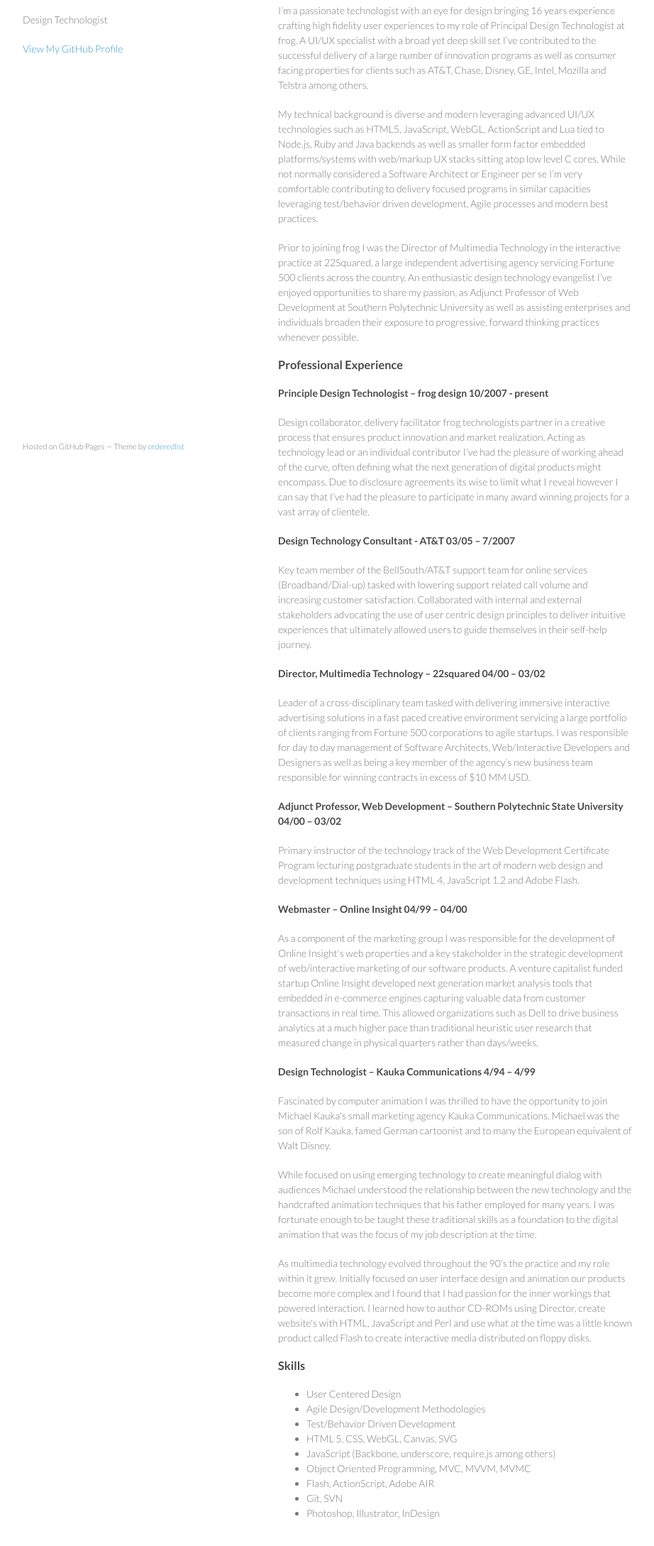
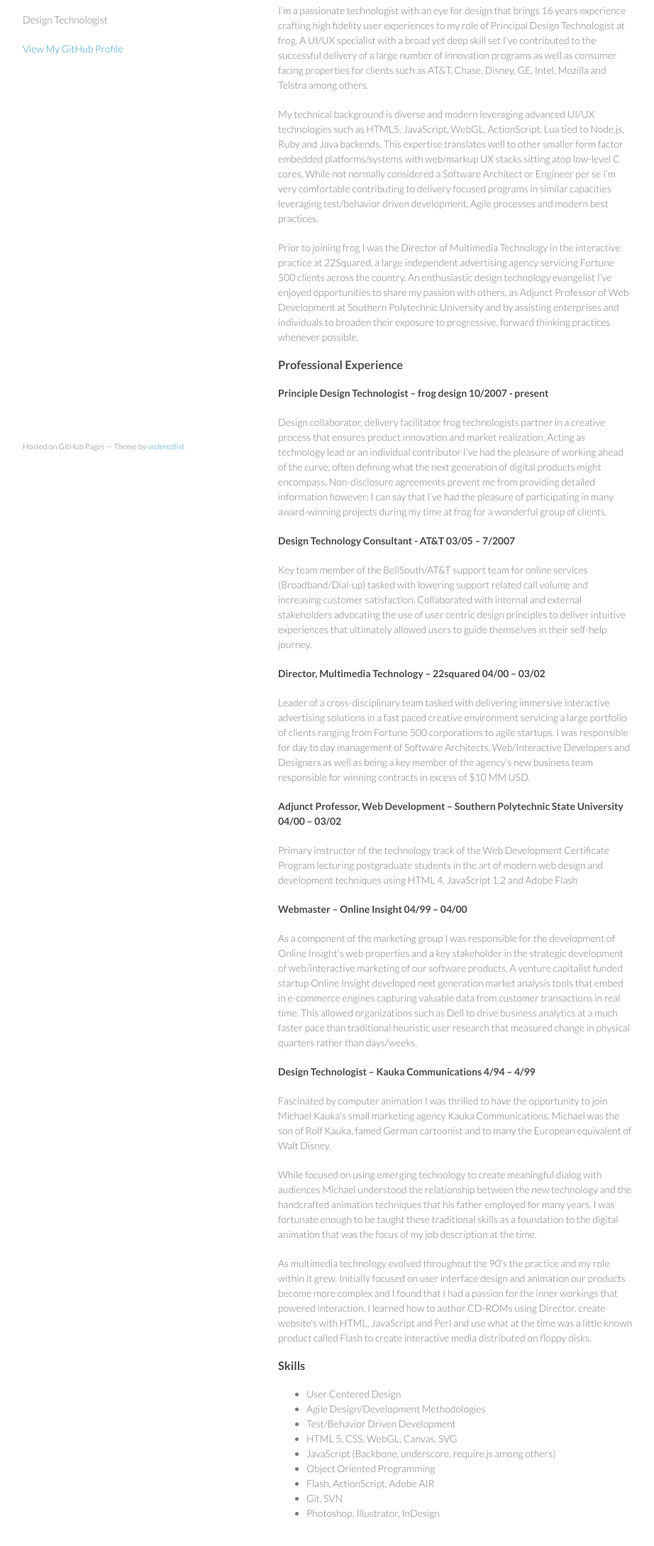
Before and after one commit to sonnyking/sonnyking.github.com, a plain HTML site: page index.html in a window 1280 px wide. Shown: the part 92-2270 px from the top of the page at 71% size, without its empty margins (178-1100 px from the left). Drawn offline with Linux system fonts and the light colour scheme.

Commit message:
Editorial pass

```diff
--- a/index.html
+++ b/index.html
@@ -25,13 +25,13 @@
       <section>
         <h3>A bit about myself</h3>
         <p>
-          I’m a passionate technologist with an eye for design bringing 16 years experience crafting high fidelity user experiences to my role of Principal Design Technologist at frog. A UI/UX specialist with a broad yet deep skill set I’ve contributed to the successful delivery of a large number of innovation programs as well as consumer facing properties for clients such as AT&T, Chase, Disney, GE, Intel, Mozilla and Telstra among others.
+          I’m a passionate technologist with an eye for design that brings 16 years experience crafting high fidelity user experiences to my role of Principal Design Technologist at frog. A UI/UX specialist with a broad yet deep skill set I’ve contributed to the successful delivery of a large number of innovation programs as well as consumer facing properties for clients such as AT&T, Chase, Disney, GE, Intel, Mozilla and Telstra among others.
         </p>
         <p>
-          My technical background is diverse and modern leveraging advanced UI/UX technologies such as HTML5, JavaScript, WebGL, ActionScript and Lua tied to Node.js, Ruby and Java backends as well as smaller form factor embedded platforms/systems with web/markup UX stacks sitting atop low level C cores. While not normally considered a Software Architect or Engineer per se I’m very comfortable contributing to delivery focused programs in similar capacities leveraging test/behavior driven development, Agile processes and modern best practices.
+          My technical background is diverse and modern leveraging advanced UI/UX technologies such as HTML5, JavaScript, WebGL, ActionScript, Lua tied to Node.js, Ruby and Java backends. This expertise translates well to other smaller form factor embedded platforms/systems with web/markup UX stacks sitting atop low-level C cores. While not normally considered a Software Architect or Engineer per se I’m very comfortable contributing to delivery focused programs in similar capacities leveraging test/behavior driven development, Agile processes and modern best practices.
         </p>
         <p>
-          Prior to joining frog I was the Director of Multimedia Technology in the interactive practice at 22Squared, a large independent advertising agency servicing Fortune 500 clients across the country. An enthusiastic design technology evangelist I’ve enjoyed opportunities to share my passion, as Adjunct Professor of Web Development at Southern Polytechnic University as well as assisting enterprises and individuals broaden their exposure to progressive, forward thinking practices whenever possible.
+          Prior to joining frog I was the Director of Multimedia Technology in the interactive practice at 22Squared, a large independent advertising agency servicing Fortune 500 clients across the country. An enthusiastic design technology evangelist I’ve enjoyed opportunities to share my passion with others, as Adjunct Professor of Web Development at Southern Polytechnic University and by assisting enterprises and individuals to broaden their exposure to progressive, forward thinking practices whenever possible.
         </p>
 
         <h3>Professional Experience</h3>
@@ -39,7 +39,7 @@
         <h4>Principle Design Technologist – frog design 10/2007 - present</h4>
 
         <p>
-          Design collaborator, delivery facilitator frog technologists partner in a creative process that ensures product innovation and market realization. Acting as technology lead or an individual contributor I’ve had the pleasure of working ahead of the curve, often defining what the next generation of digital products might encompass. Due to disclosure agreements its wise to limit what I reveal however I can say that I’ve had the pleasure to participate in many award winning projects for a vast array of clientele.
+          Design collaborator, delivery facilitator frog technologists partner in a creative process that ensures product innovation and market realization. Acting as technology lead or an individual contributor I’ve had the pleasure of working ahead of the curve, often defining what the next generation of digital products might encompass. Non-disclosure agreements prevent me from providing detailed information however; I can say that I’ve had the pleasure of participating in many award-winning projects during my time at frog for a wonderful group of clients.
         </p>
 
         <h4>Design Technology Consultant - AT&T 03/05 – 7/2007</h4>
@@ -54,12 +54,12 @@
 
         <h4>Adjunct Professor, Web Development – Southern Polytechnic State University  04/00 – 03/02</h4>
         <p>
-          Primary instructor of the technology track of the Web Development Certificate Program lecturing postgraduate students in the art of modern web design and development techniques using HTML 4, JavaScript 1.2 and Adobe Flash.
+          Primary instructor of the technology track of the Web Development Certificate Program lecturing postgraduate students in the art of modern web design and development techniques using HTML 4, JavaScript 1.2 and Adobe Flash
         </p>
 
         <h4>Webmaster – Online Insight  04/99 – 04/00</h4>
         <p>
-          As a component of the marketing group I was responsible for the development of Online Insight's web properties and a key stakeholder in the strategic development of web/interactive marketing of our software products. A venture capitalist funded startup Online Insight developed next generation market analysis tools that embedded in e-commerce engines capturing valuable data from customer transactions in real time. This allowed organizations such as Dell to drive business analytics at a much higher pace than traditional heuristic user research that measured change in physical quarters rather than days/weeks.
+          As a component of the marketing group I was responsible for the development of Online Insight's web properties and a key stakeholder in the strategic development of web/interactive marketing of our software products. A venture capitalist funded startup Online Insight developed next generation market analysis tools that embed in e-commerce engines capturing valuable data from customer transactions in real time. This allowed organizations such as Dell to drive business analytics at a much faster pace than traditional heuristic user research that measured change in physical quarters rather than days/weeks.
         </p>
 
         <h4>Design Technologist – Kauka Communications  4/94 – 4/99 </h4>
@@ -70,9 +70,8 @@
           While focused on using emerging technology to create meaningful dialog with audiences Michael understood the relationship between the new technology and the handcrafted animation techniques that his father employed for many years. I was fortunate enough to be taught these traditional skills as a foundation to the digital animation that was the focus of my job description at the time.
         </p>
         <p>
-          As multimedia technology evolved throughout the 90's the practice and my role within it grew. Initially focused on user interface design and animation our products become more complex and I found that I had passion for the inner workings that powered interaction. I learned how to author CD-ROMs using Director, create website's with HTML, JavaScript and Perl and use what at the time was a little known product called Flash to create interactive media distributed on floppy disks.
+          As multimedia technology evolved throughout the 90's the practice and my role within it grew. Initially focused on user interface design and animation our products become more complex and I found that I had a passion for the inner workings that powered interaction. I learned how to author CD-ROMs using Director, create website's with HTML, JavaScript and Perl and use what at the time was a little known product called Flash to create interactive media distributed on floppy disks.
         </p>
-
 
         <h3>Skills</h3>
         <ul>
@@ -81,7 +80,7 @@
           <li>Test/Behavior Driven Development</li>
           <li>HTML 5, CSS, WebGL, Canvas, SVG</li>
           <li>JavaScript (Backbone, underscore, require.js among others)</li>
-          <li>Object Oriented Programming, MVC, MVVM, MVMC</li>
+          <li>Object Oriented Programming</li>
           <li>Flash, ActionScript, Adobe AIR</li>
           <li>Git, SVN</li>
           <li>Photoshop, Illustrator, InDesign</li>
```
